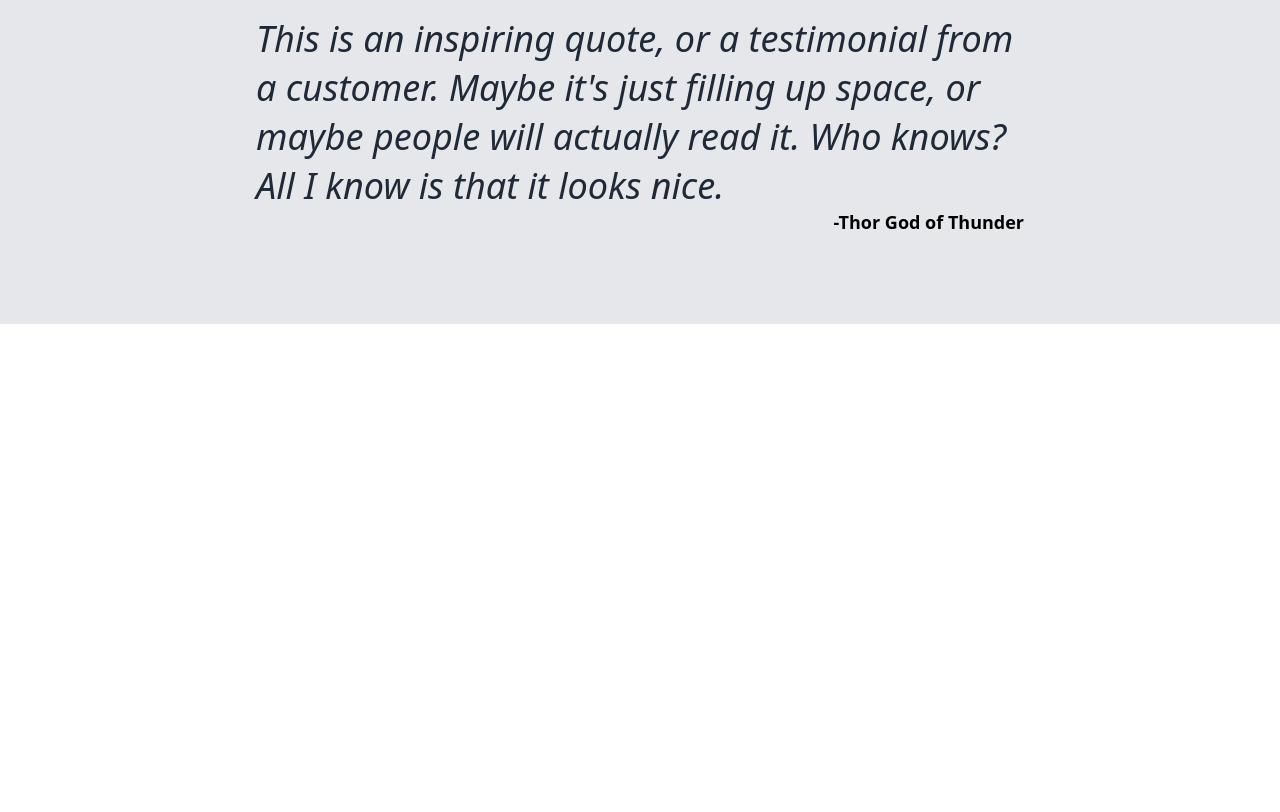
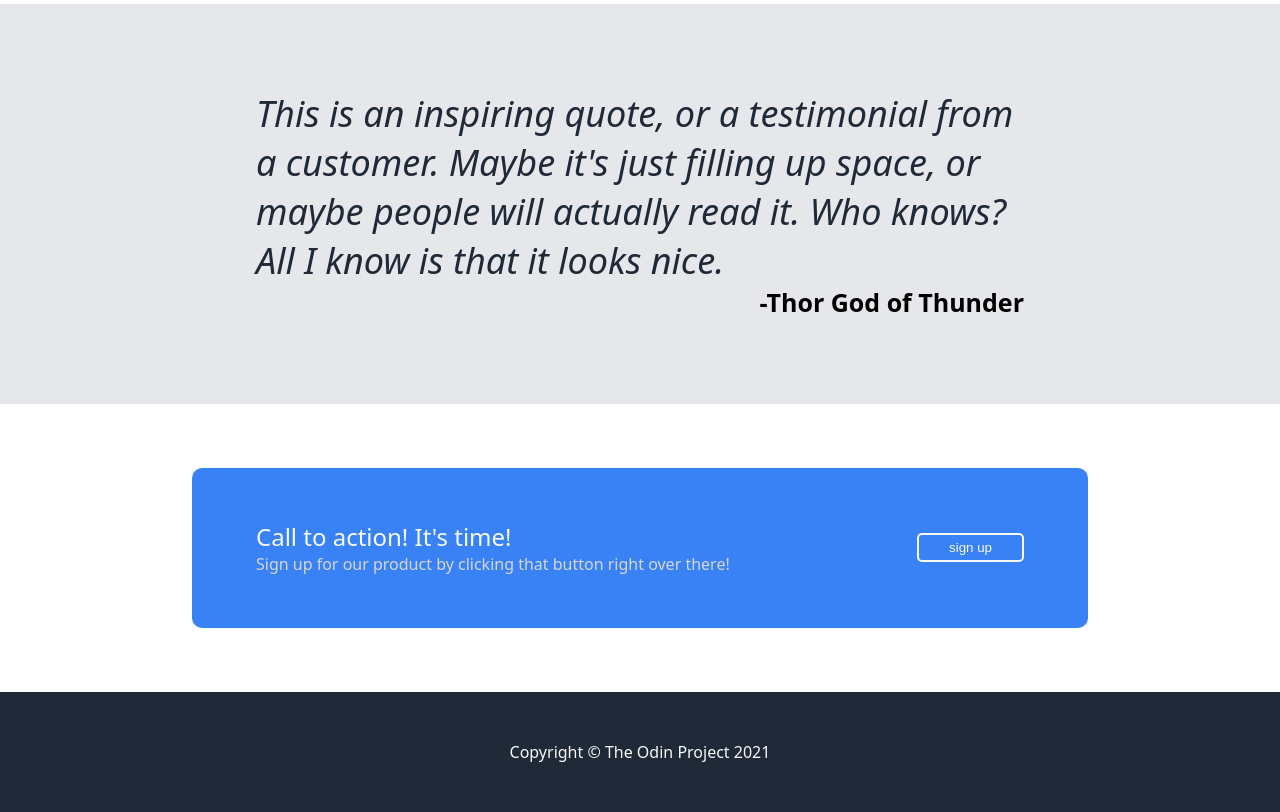
Before and after one commit to Fahim-abrar/Odin-first-project, a plain HTML site: page Index.html in a window 1280 px wide. Shown: the part 955-1767 px from the top of the page. Before the commit the page ends 1279 px from the top, so only its background shows below. Drawn offline with Linux system fonts and the light colour scheme.

Commit message:
completed base design: Add all the sections.

```diff
--- a/Index.html
+++ b/Index.html
@@ -53,6 +53,14 @@
     <p class="italic">This is an inspiring quote, or a testimonial from a customer. Maybe it's just filling up space, or maybe people will actually read it. Who knows? All I know is that it looks nice.</p>
     <p class="writer">-Thor God of Thunder</p>
   </div>
+  <div class="action-container">
+    <div class="left">
+    <div class="action-text">Call to action! It's time!</div>
+    <p>Sign up for our product by clicking that button right over there!</p>
+  </div>
+    <button class="action-button">sign up</button>
+  </div>
+  <div class="footer">Copyright © The Odin Project 2021</div>
 </body>
 
 </html>
--- a/Styles.css
+++ b/Styles.css
@@ -27,15 +27,15 @@ body{
     text-decoration: none;
     color: #bdbec0;
     font-size: 18px;
-
-
 }
 .hero{
     padding: 64px 15%;
     background-color: #1F2937;
     display: flex;
     align-items: center;
-    height: 60vh;
+    height: 70vh;
+
+
 }
 .hero-left{
     width: 50%;
@@ -102,10 +102,42 @@ body{
 .quote .writer{
     align-self: flex-end;
     font-weight: bold;
-    font-size: 18px;
+    font-size: 25px;
 }
 .quote .italic{
     font-size: 36px;
     font-style: italic;
     color: #1F2937;
 }
+.action-container{
+    height: 20vh;
+    background-color: #3882F6;
+    margin: 64px 15%;
+    padding: 10px 5%;
+    display: flex;
+    justify-content: space-between;
+    align-items: center;
+    border-radius: 10px;
+}
+.action-button{
+    background-color: #3882F6;
+    border: 2px solid #F9FAF8;
+    border-radius: 5px;
+    padding: 5px 30px;
+    color: #F9FAF8;
+}
+.action-text{
+    font-size: 24px;
+    color: #F9FAF8;
+}
+.action-container p{
+    color: #d6d6d5;
+}
+.footer{
+    height: 15vh;
+    display: flex;
+    justify-content: center;
+    align-items: center;
+    color: #F9FAF8;
+    background-color: #1F2937;
+}
```
